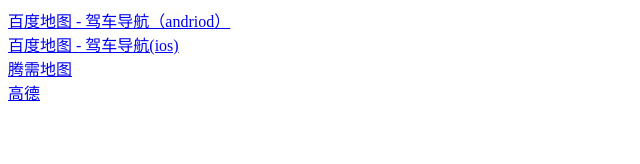
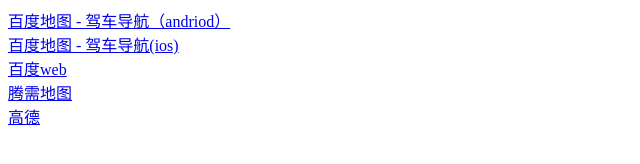
Before and after one commit to gulewei/map-call-up, a plain HTML site: page index.html in a window 1280 px wide. Shown: the whole page, without its empty margins (0-640 px from the left). Drawn offline with Linux system fonts and the light colour scheme.

Commit message:
add baidu map web test

```diff
--- a/index.html
+++ b/index.html
@@ -19,6 +19,8 @@
 
   <a href="baidumap://map/navi?location=40.057023, 116.307852&src=push&type=BLK&src=webapp.line.yourCompanyName.yourAppName">百度地图 - 驾车导航(ios)</a>
 
+  <a href="http://api.map.baidu.com/direction?origin=latlng:34.264642646862,108.95108518068|name:我家&destination=大雁塔&mode=driving&region=西安&output=html&src=yourCompanyName|yourAppName">百度web</a>
+
   <a href="http://apis.map.qq.com/uri/v1/routeplan?type=drive&from=我的家&fromcoord=39.980683,116.302&to=中关村&tocoord=39.9836,116.3164&policy=1&referer=myapp">腾需地图</a>
 
   <a href="http://uri.amap.com/navigation?from=116.478346,39.997361,startpoint&to=116.3246,39.966577,endpoint&via=116.402796,39.936915,midwaypoint&mode=car&policy=1&src=mypage&coordinate=gaode&callnative=0">高德</a>
```
